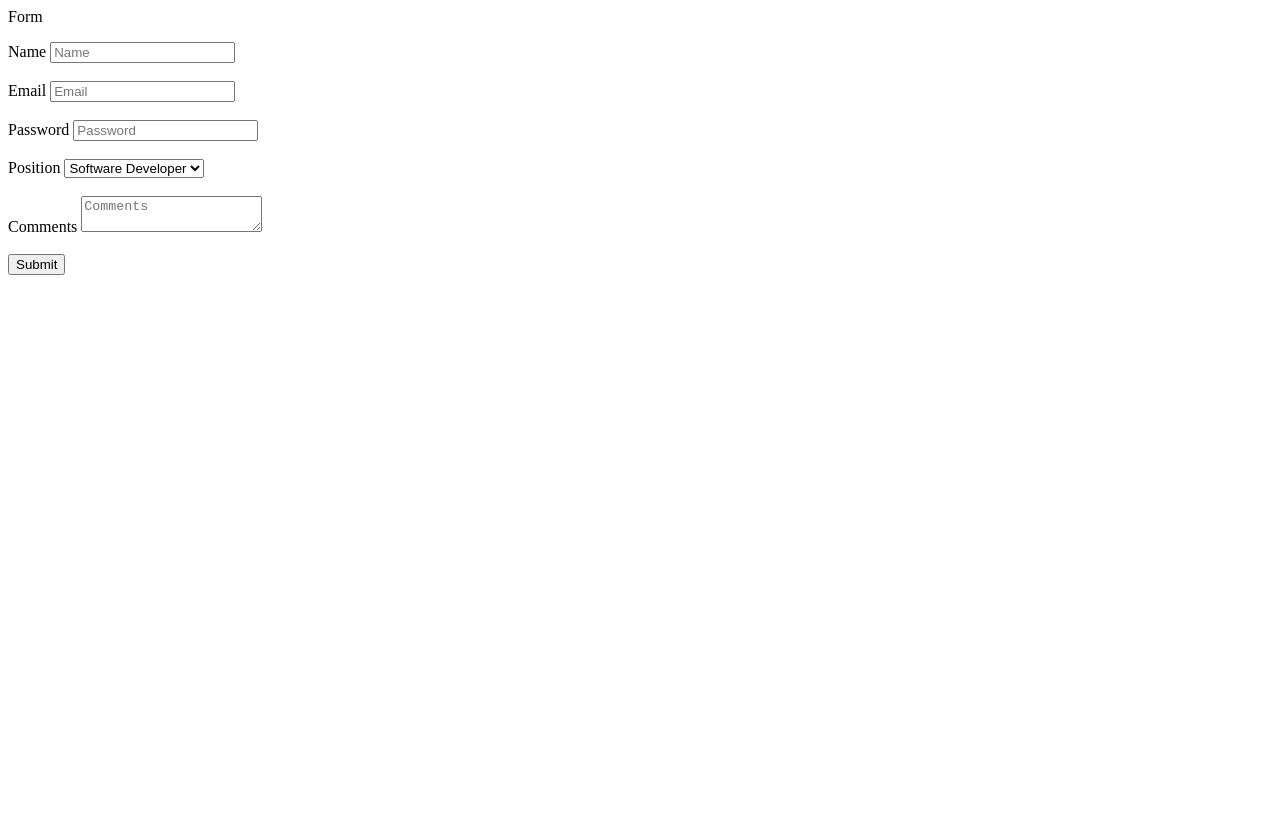
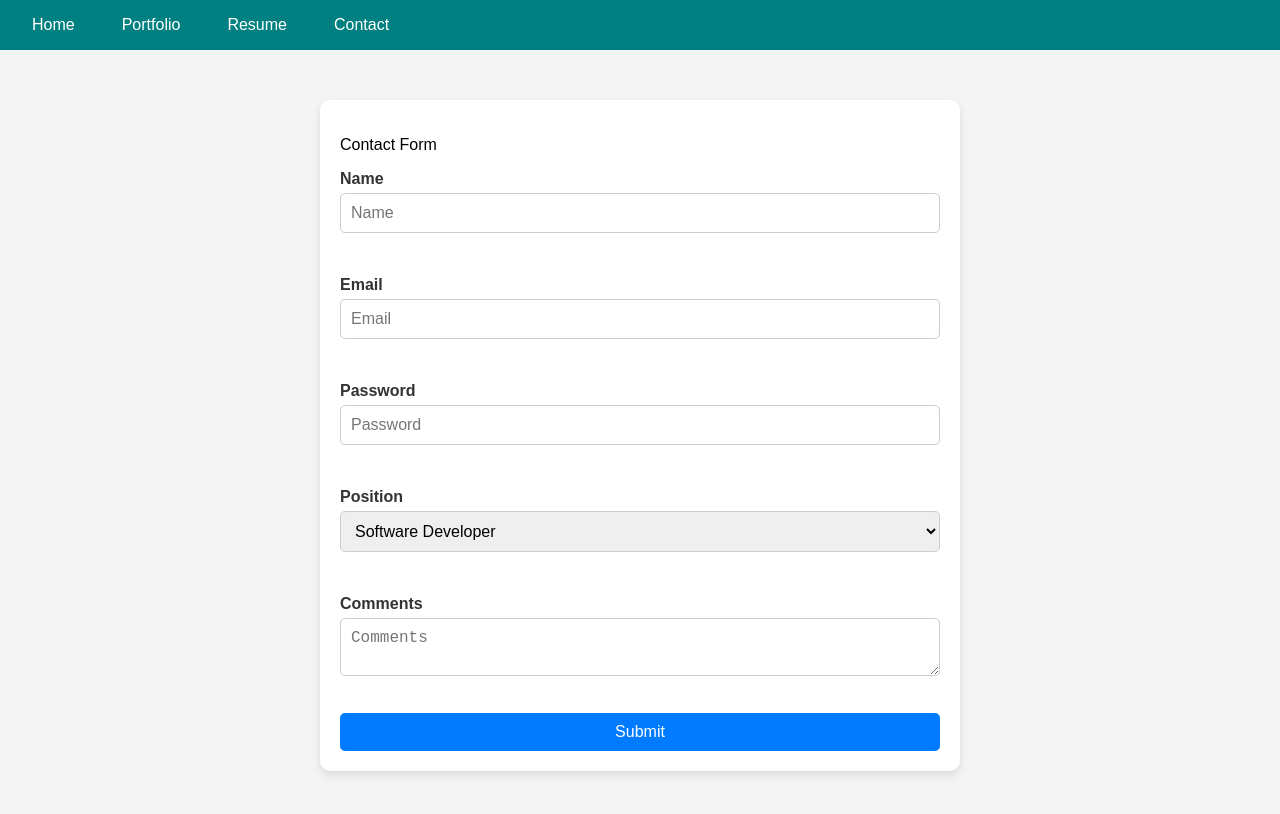
Before and after one commit to hchencp/hchencp.github.io, a plain HTML site: page contact.html in a window 1280 px wide. Drawn offline with Linux system fonts and the light colour scheme.

Commit message:
Feat: Updates

```diff
--- a/contact.html
+++ b/contact.html
@@ -1,19 +1,136 @@
+<!DOCTYPE html>
+<html lang="en">
+<head>
+  <meta charset="UTF-8" />
+  <meta name="viewport" content="width=device-width, initial-scale=1.0" />
+  <title>Contact Form</title>
+  <style>
+    body {
+      font-family: Arial, sans-serif;
+      background-color: #f4f4f4;
+      margin: 0;
+      padding: 0;
+    }
+
+    nav {
+      background-color: #008080; /* Teal */
+      padding: 1em;
+    }
+
+    nav ul {
+      list-style: none;
+      margin: 0;
+      padding: 0;
+      display: flex;
+      gap: 15px;
+    }
+
+    nav ul li {
+      display: inline;
+    }
+
+    nav ul li a {
+      color: #ffffff; /* White text */
+      text-decoration: none;
+      padding: 8px 16px;
+    }
+
+    nav ul li a:hover {
+      background-color: #789e66; /* Basil Green */
+      border-radius: 4px;
+    }
+
+    main {
+      width: 100%;
+      max-width: 600px;
+      margin: 50px auto;
+      background-color: #fff;
+      padding: 20px;
+      box-shadow: 0 4px 10px rgba(0, 0, 0, 0.1);
+      border-radius: 10px;
+    }
+
+    form p {
+      font-size: 24px;
+      color: #333;
+      text-align: center;
+    }
+
+    label {
+      display: block;
+      font-weight: bold;
+      margin: 10px 0 5px;
+      color: #333;
+    }
+
+    input[type="text"],
+    input[type="email"],
+    input[type="password"],
+    select,
+    textarea {
+      width: 100%;
+      padding: 10px;
+      margin-bottom: 15px;
+      border: 1px solid #ccc;
+      border-radius: 5px;
+      box-sizing: border-box;
+      font-size: 16px;
+    }
+
+    input[type="submit"] {
+      width: 100%;
+      padding: 10px;
+      background-color: #007bff;
+      border: none;
+      border-radius: 5px;
+      color: white;
+      font-size: 16px;
+      cursor: pointer;
+      transition: background-color 0.3s;
+    }
+
+    input[type="submit"]:hover {
+      background-color: #0056b3;
+    }
+
+    /* Form responsiveness */
+    @media (max-width: 600px) {
+      main {
+        width: 90%;
+      }
+
+      form p {
+        font-size: 20px;
+      }
+    }
+  </style>
+</head>
+<body>
+  <!-- Navigation bar -->
+  <nav>
+    <ul>
+      <li><a href="index.html">Home</a></li>
+      <li><a href="portfolio.html">Portfolio</a></li>
+      <li><a href="resume.html">Resume</a></li>
+      <li><a href="contact.html">Contact</a></li>
+    </ul>
+  </nav>
+
   <main>
-  <p>Form</p>
+    <p>Contact Form</p>
     <form>
-    <!--This is a comment in HTML. It lets you write text that
-      won't be rendered in the webpage.-->
       <label for="name">Name</label>
       <input type="text" id="name" name="name" placeholder="Name" required />
       <br /><br />
-    <!--The "for" attribute references the "name" attribute in <input>.
-      The "name" attribute is necessary once we start tying in JavaScript-->
+
       <label for="email">Email</label>
       <input type="email" id="email" name="email" placeholder="Email" />
       <br /><br />
+
       <label for="password">Password</label>
       <input type="password" id="pass" name="pass" placeholder="Password" />
       <br /><br />
+
       <label for="select">Position</label>
       <select id="select" name="select">
         <option value="software">Software Developer</option>
@@ -21,14 +138,13 @@
         <option value="design">Designer</option>
       </select>
       <br /><br />
+
       <label for="comments">Comments</label>
-    <textarea
-      id="comments"
-      name="comments"
-      placeholder="Comments"
-      required
-    ></textarea>
+      <textarea id="comments" name="comments" placeholder="Comments" required></textarea>
       <br /><br />
+
       <input type="submit" value="Submit" />
     </form>
   </main>
+</body>
+</html>
--- a/styles.css
+++ b/styles.css
@@ -3,7 +3,7 @@ body {
     font-family: Arial, sans-serif;
     margin: 0;
     padding: 0;
-    background-color: #f0f4f8; /* Iceberg */
+    background-color: #f0f4f8;
     overflow: hidden; /* Ensure no scrollbars */
 }
 
@@ -13,29 +13,29 @@ body {
     top: -50px;
     animation-name: fall;
     animation-timing-function: linear;
-    animation-duration: 5s; /* Fall duration is 5 seconds */
-    animation-fill-mode: forwards; /* Ensure it applies both the start and end states */
+    animation-duration: 5s;
+    animation-fill-mode: forwards;
 }
 
 /* Set the size of the image */
 .image-fall img {
-    width: 50px; /* Adjust size as needed */
+    width: 50px;
     height: auto;
 }
 
 /* Falling and disappearing animation */
 @keyframes fall {
     0% {
-        transform: translateY(0); /* Start from top */
-        opacity: 1; /* Fully visible */
+        transform: translateY(0);
+        opacity: 1;
     }
     90% {
-        transform: translateY(100vh); /* Move to bottom of the viewport */
-        opacity: 1; /* Still visible */
+        transform: translateY(100vh);
+        opacity: 1;
     }
     100% {
-        transform: translateY(100vh); /* Stay at bottom */
-        opacity: 0; /* Fully transparent (disappear) */
+        transform: translateY(100vh);
+        opacity: 0;
     }
 }
 
```
Also changed, not shown: index.html (+12 -12 lines), portfolio.html (+42 -3 lines), resume.html (+97 -13 lines). Lines whose indentation alone changed are shown as unchanged.
